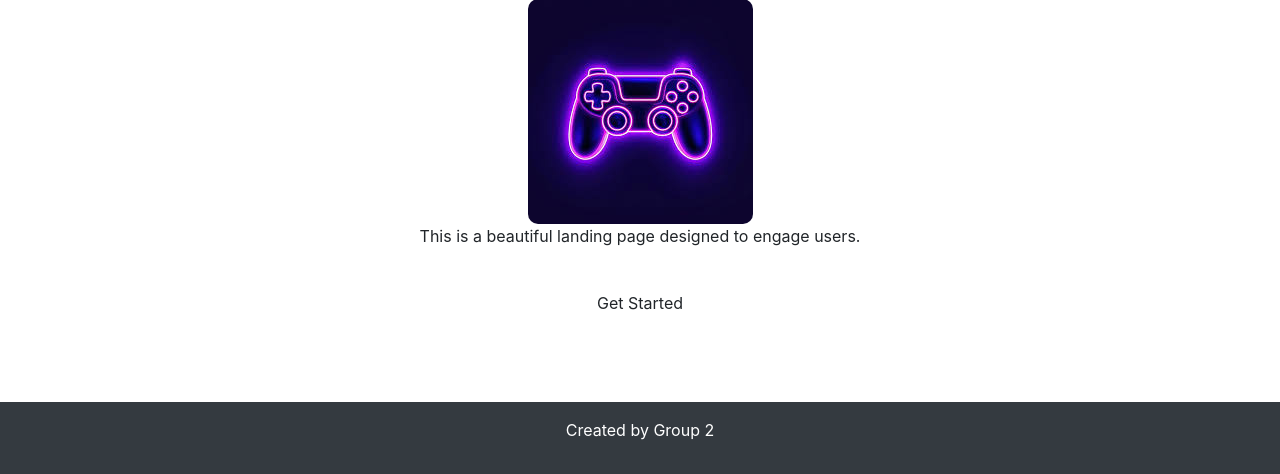
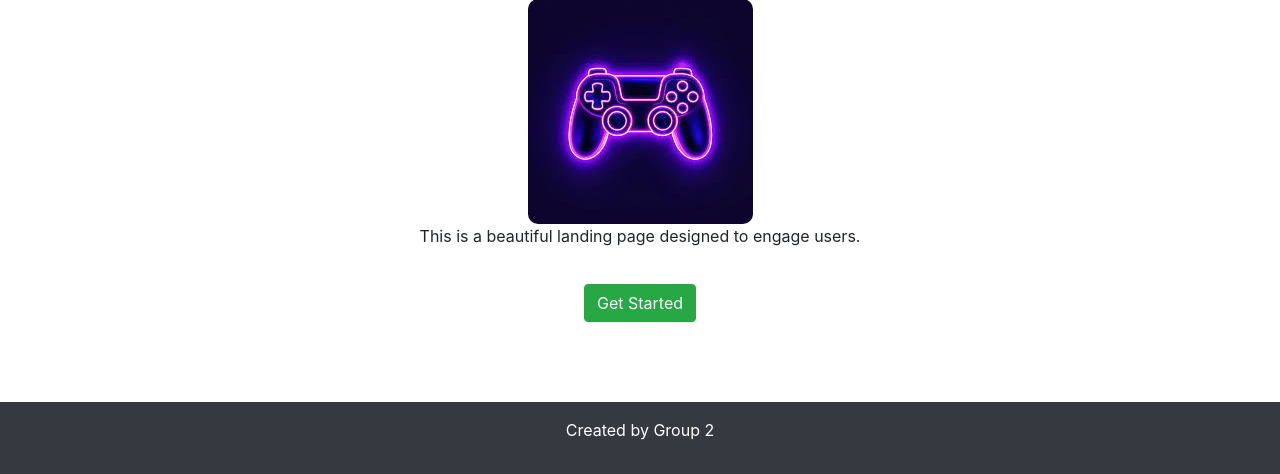
Before and after one commit to UCCS-CS4300-5300/Group2-fall2024, a Django app: page /home in a window 1280 px wide. Shown: the part 343-817 px from the top of the page. Run offline with Django 4.2, Linux system fonts and the light colour scheme; some libraries are stand-ins or nearby versions.

Commit message:
Added a class for Get Started button

```diff
--- a/project/home/templates/index.html
+++ b/project/home/templates/index.html
@@ -19,7 +19,7 @@
             <main class="main-content">
                 <img src="{% static 'images/game-icon.jpg' %}" class="img" alt="Game Icon Image">
                 <p>This is a beautiful landing page designed to engage users.</p>
-                <a href="/login" class="btn">Get Started</a>
+                <a href="/login" class="btn btn-success">Get Started</a>
             </main>
         </div>
         <div id="events" class="tab-pane">
```
